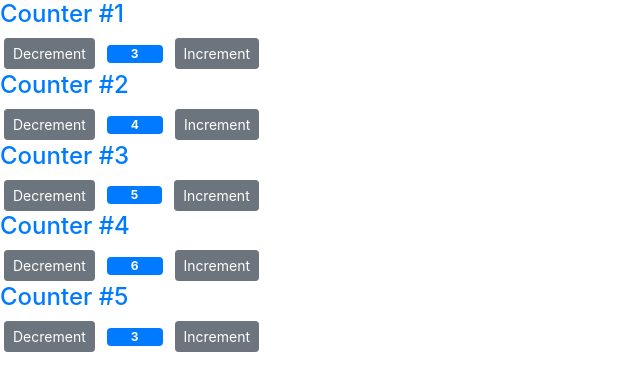
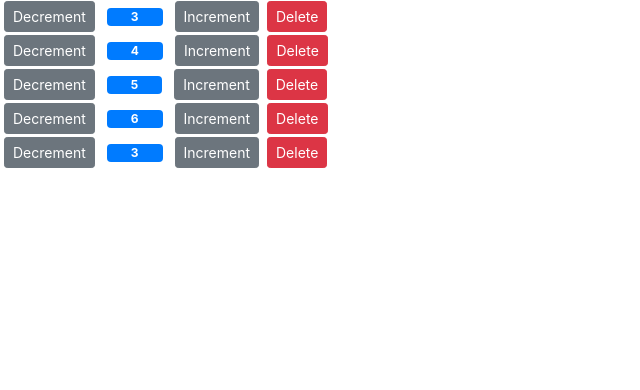
Before and after one commit to sirdoro1/cart-list, a React (Create React App) app: page / in a window 1280 px wide. Shown: the top 390 px of the page, without its empty margins (0-640 px from the left). Built offline with nearby package versions, Linux system fonts and the light colour scheme.

Commit message:
update on implementing controller components

```diff
--- a/src/components/counter.jsx
+++ b/src/components/counter.jsx
@@ -1,43 +1,26 @@
 import React, { Component } from 'react';
 
 class Counter extends Component {
-    state = {
-        value: this.props.value
-    }
-
-    handleIncrement = ()=> {
-        this.setState({
-            value: this.state.value + 1,
-        })
-    }
-
-    handleDecrement = ()=> {
-        if(this.state.value > 0){
-            this.setState({
-                value: this.state.value - 1,
-            })
-        }
-    }
 
     render() {
         return (
             <div>
-                {this.props.children}
-                <button onClick={this.handleDecrement} className="btn btn-secondary btn-sm mx-1">Decrement</button>
+                <button onClick={()=> this.props.onDecrement(this.props.counter)} className="btn btn-secondary btn-sm mx-1">Decrement</button>
                 <span className={this.getClassesMethod()}>{this.formatCount()}</span>
-                <button onClick={this.handleIncrement} className="btn btn-secondary btn-sm mx-1">Increment</button>
+                <button onClick={()=> this.props.onIncrement(this.props.counter)} className="btn btn-secondary btn-sm mx-1">Increment</button>
+                <button onClick={ () => this.props.onDelete(this.props.id) } className="btn btn-danger btn-sm mx-1">Delete</button>
             </div>
         );
     }
 
     getClassesMethod() {
         let classes = "badge m-2 badge-";
-        classes += this.state.value === 0 ? 'warning' : 'primary px-4';
+        classes += this.props.counter.value === 0 ? 'warning' : 'primary px-4';
         return classes;
     }
 
     formatCount(){
-        const {value} = this.state;
+        const {value} = this.props.counter;
         return value === 0 ? 'Zero': value;
     }
 }
--- a/src/components/counters.jsx
+++ b/src/components/counters.jsx
@@ -11,12 +11,38 @@
             {id:5, value: 3},
         ],
     }
+
+    handleIncrement = counter => {
+        const counters = [...this.state.counters];
+        const index = counters.indexOf(counter);
+        counters[index] = {...counter};
+        counters[index].value++;
+        this.setState({
+            counters
+        })
+    }
+
+    handleDecrement = counter => {
+        const counters = [...this.state.counters];
+        const index = counters.indexOf(counter);
+        counters[index] = {...counter};
+        if(counters[index].value > 0){
+            counters[index].value--;
+            this.setState({
+                counters
+            })
+        }
+    }
+
+    handleDelete = (id) =>{
+        const counter = this.state.counters.filter(c => c.id !== id);
+        this.setState({counters:counter});
+    }
+
     render() {
         return (<div>
             {this.state.counters.map(counter =>
-            <Counter key={counter.id} value={counter.value}>
-                <h4 className="text-primary">Counter #{counter.id}</h4>
-            </Counter>)}
+            <Counter key={counter.id} counter={counter} onDecrement={()=> this.handleDecrement(counter)} onIncrement={()=> this.handleIncrement(counter)} onDelete={() => this.handleDelete(counter.id)} />)}
         </div>);
     }
 }
```
